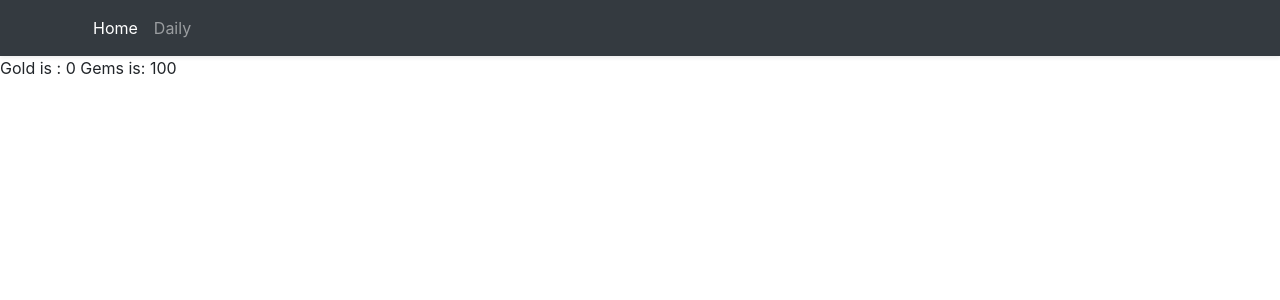
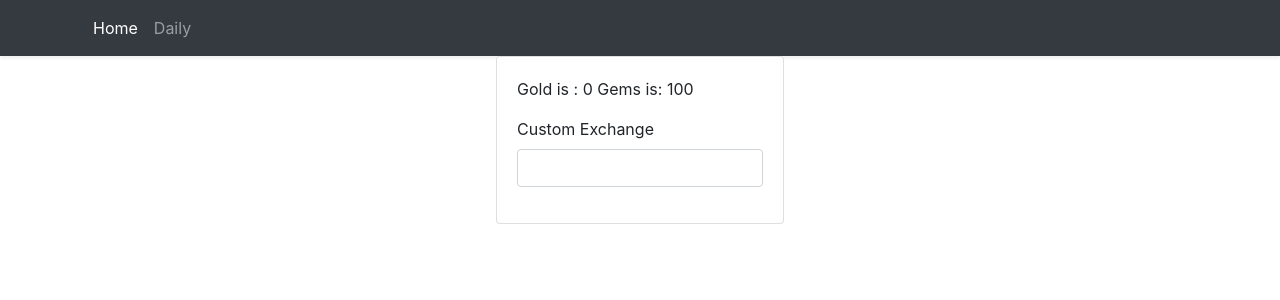
Before and after one commit to icefrogz/gw2-golden-trade, a React (Create React App) app: page / in a window 1280 px wide. Shown: the top 300 px of the page. Built offline with nearby package versions, Linux system fonts and the light colour scheme; no server answers.

Commit message:
Added Card

```diff
--- a/package.json
+++ b/package.json
@@ -3,6 +3,7 @@
   "version": "0.1.0",
   "private": true,
   "dependencies": {
+    "@fortawesome/fontawesome-free": "^5.13.0",
     "@testing-library/jest-dom": "^4.2.4",
     "@testing-library/react": "^9.4.1",
     "@testing-library/user-event": "^7.2.1",
--- a/src/component/Home.js
+++ b/src/component/Home.js
@@ -3,9 +3,9 @@ import guildwars2 from "../api/guildwars2";
 import GemsToGold from "./home/GemsToGold";
 
 const Home = () => (
-  <div>
+  <>
     <GemsToGold />
-  </div>
+  </>
 );
 
 export default Home;
--- a/src/component/home/GemsToGold.js
+++ b/src/component/home/GemsToGold.js
@@ -18,8 +18,23 @@ const GemsToGold = () => {
   }, [gems]);
 
   return (
-    <div>
-      Gold is : {gold} Gems is: {gems}
+    <div className="container h-100">
+      <div className="d-flex align-items-center justify-content-center h-100">
+        <div className="card align-middle " style={{ width: "18rem" }}>
+          <div className="card-body">
+            <p className="card-text">
+              {" "}
+              Gold is : {gold} Gems is: {gems}
+            </p>
+            <form>
+              <div className="form-group">
+                <label form="customExchange">Custom Exchange</label>
+                <input type="text" class="form-control" id="customExchange" />
+              </div>
+            </form>
+          </div>
+        </div>
+      </div>
     </div>
   );
 };
```
Also changed, not shown: 1 other file (tests, documents, lock files or other folders).
